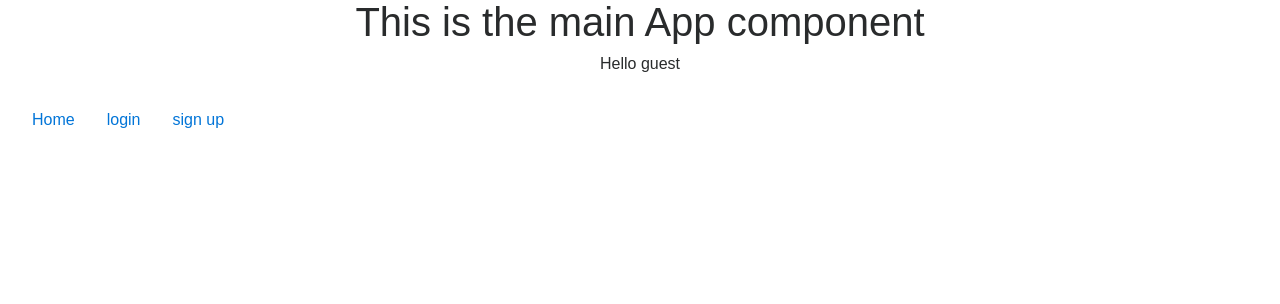
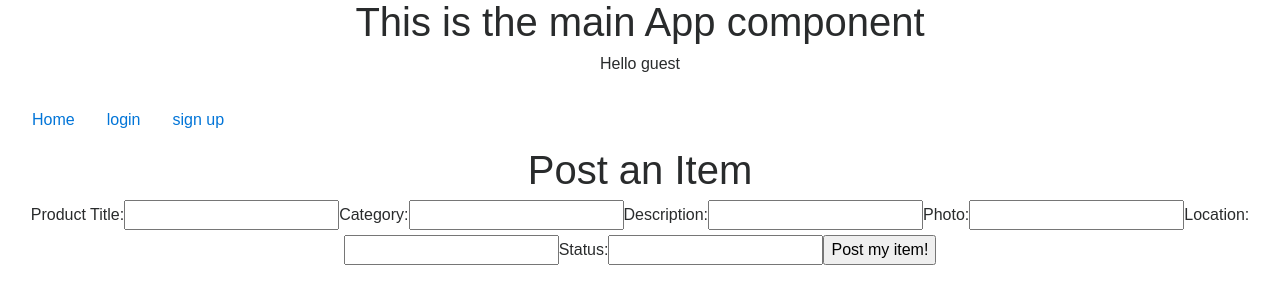
Before and after one commit to rsharar/BarterBorrow, a React (Create React App) app in the folder client/: page /user/post in a window 1280 px wide. Shown: the top 304 px of the page. Built offline with nearby package versions, Linux system fonts and the light colour scheme; no server answers.

Commit message:
postitem form added to /user/post after login

```diff
--- a/client/src/App.js
+++ b/client/src/App.js
@@ -4,6 +4,7 @@ import { Route, Link } from 'react-router-dom'
 import './App.css'
 import LoginForm from './components/Login/LoginForm'
 import SignupForm from './components/SignupForm'
+import PostItemForm from './components/PostItem'
 import Header from './components/Header'
 import Home from './components/Home'
 
@@ -15,6 +16,12 @@ const DisplayLinks = props => {
 					<li className="nav-item">
 						<Link to="/" className="nav-link">
 							Home
+						</Link>
+					</li>
+					{/* Redirect to page for user to post item */}
+					<li className="nav-item">
+						<Link to="/user/post" className="nav-link">
+							Post an item
 						</Link>
 					</li>
 					<li>
@@ -130,6 +137,7 @@ class App extends Component {
 						/>}
 				/>
 				<Route exact path="/signup" component={SignupForm} />
+				<Route exact path="/user/post" component={PostItemForm} />
 				{/* <LoginForm _login={this._login} /> */}
 			</div>
 		)
--- a/client/src/components/PostItem.js
+++ b/client/src/components/PostItem.js
@@ -0,0 +1,108 @@
+import React, { Component } from 'react'
+import axios from 'axios'
+// import { Redirect } from 'react-router-dom'
+
+class PostItemForm extends Component {
+    constructor() {
+        super()
+        this.state = {
+            title: '',
+            owneruserid: '',
+            category: '',
+            description: '',
+            imageurl: '',
+            location: '',
+            status: '',
+        }
+        this.handleSubmit = this.handleSubmit.bind(this)
+        // this.handleChange = this.handleChange.bind(this)
+    }
+    // handleChange(event) {
+    //     this.setState({
+    //         [event.target.name]: event.target.value
+    //     })
+    // }
+    handleSubmit(event) {
+        event.preventDefault()
+        // TODO - validate!
+        axios
+            .post('/api/products/:id', {
+                title: this.state.title,
+                owneruserid: this.state.owneruserid,
+                category: this.state.category,
+                description: this.state.description,
+                imageurl: this.state.imageurl,
+                location: this.state.location,
+                status: this.state.status,
+            })
+            .then(response => {
+                console.log(response)
+                if (!response.data.errmsg) {
+                    console.log('SUCCESSFUL POST')
+                    this.setState({
+                        redirectTo: '/'
+                    })
+                } else {
+                    console.log('duplicate')
+                }
+            })
+            .catch(err => {
+                console.log("POST ITEM ERROR: ", err)
+            })
+    }
+    render() {
+        // if (this.state.redirectTo) {
+        //     return <Redirect to={{ pathname: this.state.redirectTo }} />
+        // }
+        return (
+            <div className="PostItemForm">
+                <h1>Post an Item</h1>
+                <label htmlFor="productTitle">Product Title: </label>
+                <input
+                    type="text"
+                    name="productTitle"
+                    value={this.state.title}
+                    onChange={this.handleChange}
+                />
+                <label htmlFor="productCategory">Category: </label>
+                <input
+                    type="productCategory"
+                    name="productCategory"
+                    value={this.state.category}
+                    onChange={this.handleChange}
+                />
+                <label htmlFor="productDescription">Description: </label>
+                <input
+                    type="productDescription"
+                    name="productDescription"
+                    value={this.state.description}
+                    onChange={this.handleChange}
+                />
+                <label htmlFor="imageURL">Photo: </label>
+                <input
+                    type="imageURL"
+                    name="imageURL"
+                    value={this.state.imageurl}
+                    onChange={this.handleChange}
+                />
+                <label htmlFor="productLocation">Location: </label>
+                <input
+                    type="productLocation"
+                    name="productLocation"
+                    value={this.state.location}
+                    onChange={this.handleChange}
+                />
+                <label htmlFor="productStatus">Status: </label>
+                <input
+                    type="productStatus"
+                    name="productStatus"
+                    value={this.state.status}
+                    onChange={this.handleChange}
+                />
+                <button onClick={this.handleSubmit}>Post my item!</button>
+            </div>
+        )
+    }
+}
+
+export default PostItemForm;
```
Also changed, not shown: 6 other files (tests, documents, lock files or other folders).
